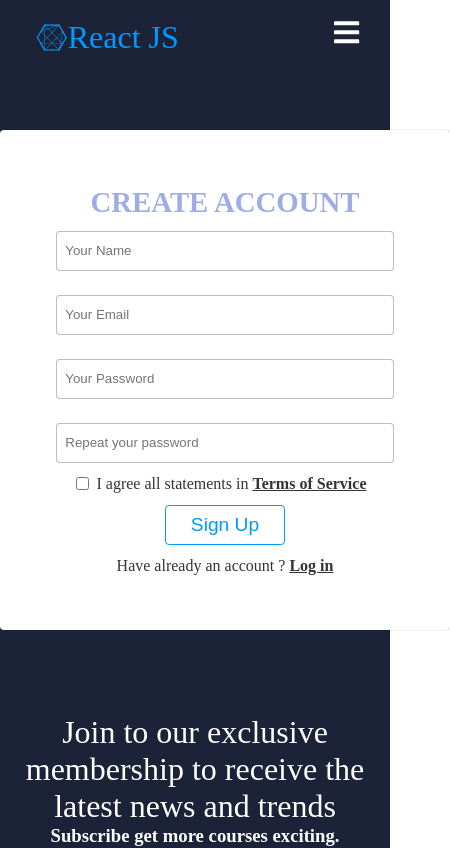
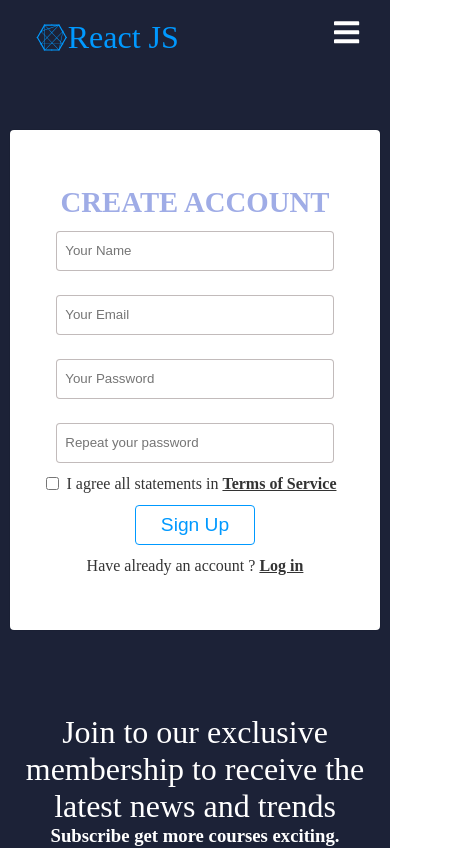
Before and after one commit to b1809128/reactjs_social, a React (Create React App) app: page /Sign-up in a window 390 px wide. Shown: the top 848 px of the page, 450 px wide, since content can reach past the window. Built offline with nearby package versions, Linux system fonts and the light colour scheme.

Commit message:
add css responsive form

```diff
--- a/src/components/Sign/sign.css
+++ b/src/components/Sign/sign.css
@@ -56,3 +56,9 @@
 .form-button {
     margin: 12px auto;
 }
+
+@media screen and (max-width: 768px) {
+    .form-content {
+        width: 370px;
+    }
+}
```
